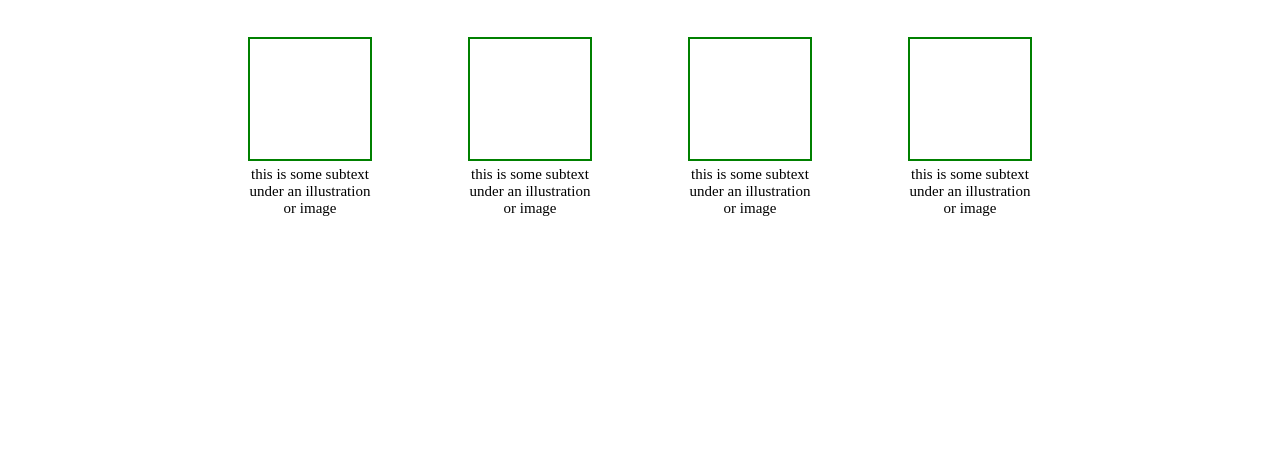
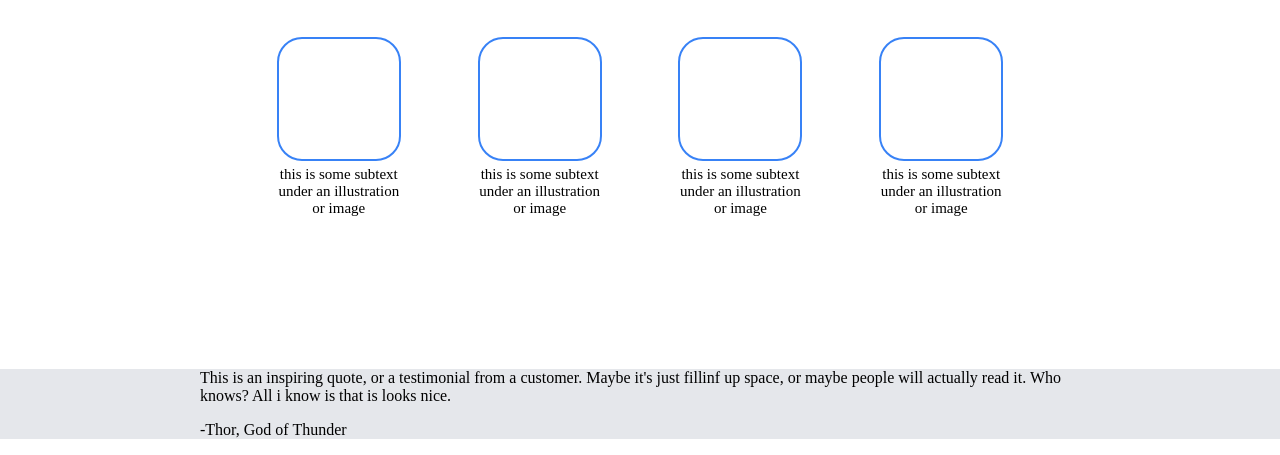
Before and after one commit to Lostcodespace/landing-page, a plain HTML site: page index.html in a window 1280 px wide. Shown: the part 508-963 px from the top of the page. Before the commit the page ends 800 px from the top, so only its background shows below. Drawn offline with Linux system fonts and the light colour scheme.

Commit message:
start working on quote section, fix font size and placement

```diff
--- a/index.html
+++ b/index.html
@@ -50,5 +50,9 @@
         </ul>
     </div>
 </div>
+<div class="quote-section">
+    <p id="quote">This is an inspiring quote, or a testimonial from a customer. Maybe it's just fillinf up space, or maybe people will actually read it. Who knows? All i know is that is looks nice.</p>
+    <p id="quotedperson">-Thor, God of Thunder</p>
+</div>
 </body>
 </html>
--- a/style.css
+++ b/style.css
@@ -70,6 +70,7 @@ p.secondary-text{
 .main-body{
     padding-left: 200px;
     padding-right: 200px;
+    padding-bottom: 120px;
 }
 h1.info-header{
     text-align: center;
@@ -87,7 +88,7 @@ p.subtext{
 }
 ul.subtext-container{
     flex-grow: 1;
-    justify-content: space-around;
+    justify-content: space-evenly;
 }
 li.information{
     display: flex;
@@ -97,7 +98,14 @@ li.information{
     flex-wrap: wrap;
 }
 .image-container{
-    border: 2px solid green;
     height: 120px;
     width: 120px;
+    border: 2px solid #3882f6;
+    border-radius: 25px;
 }
+
+.quote-section{
+    background-color: #e5e7eb;
+    padding-left: 200px;
+    padding-right: 200px;
+}
```
